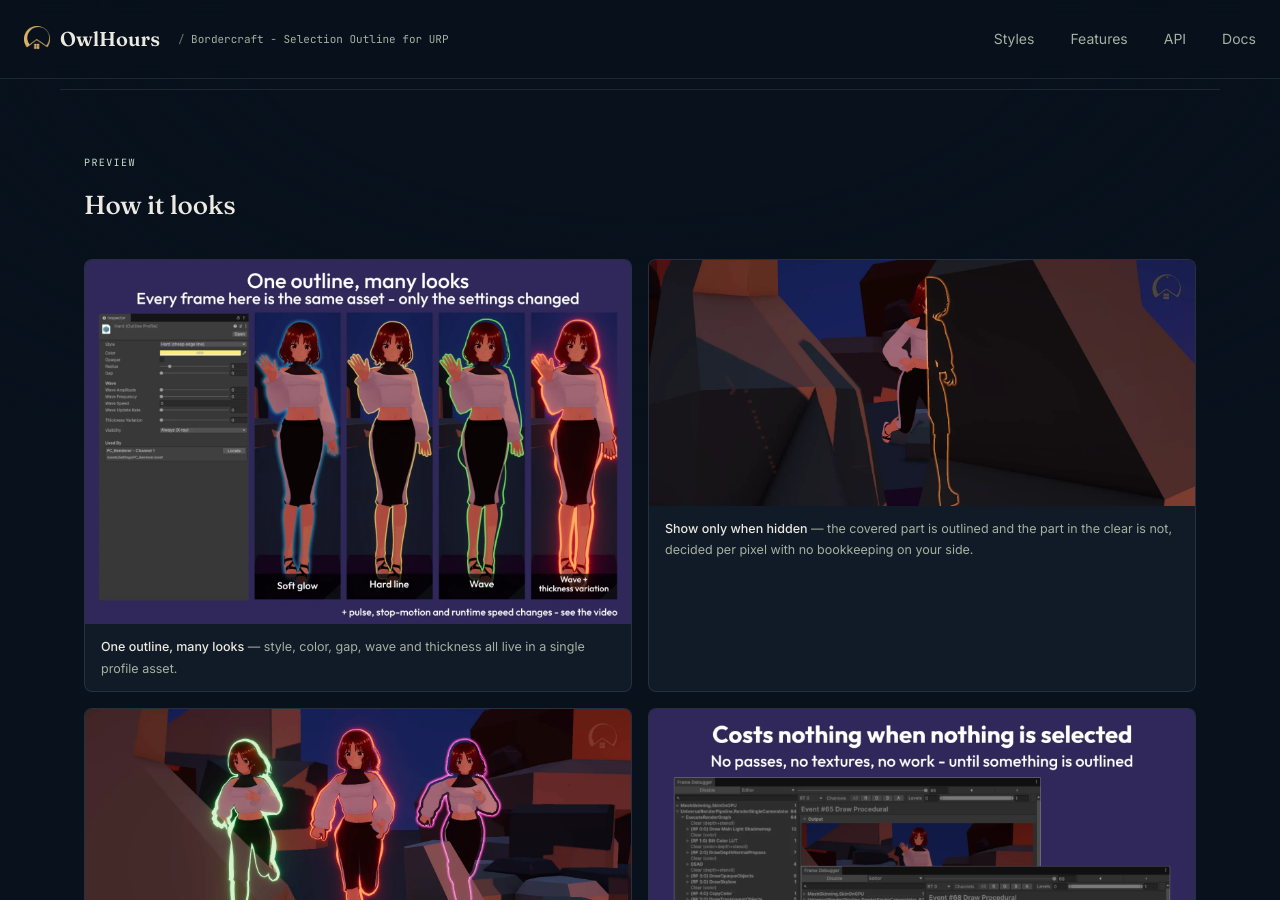
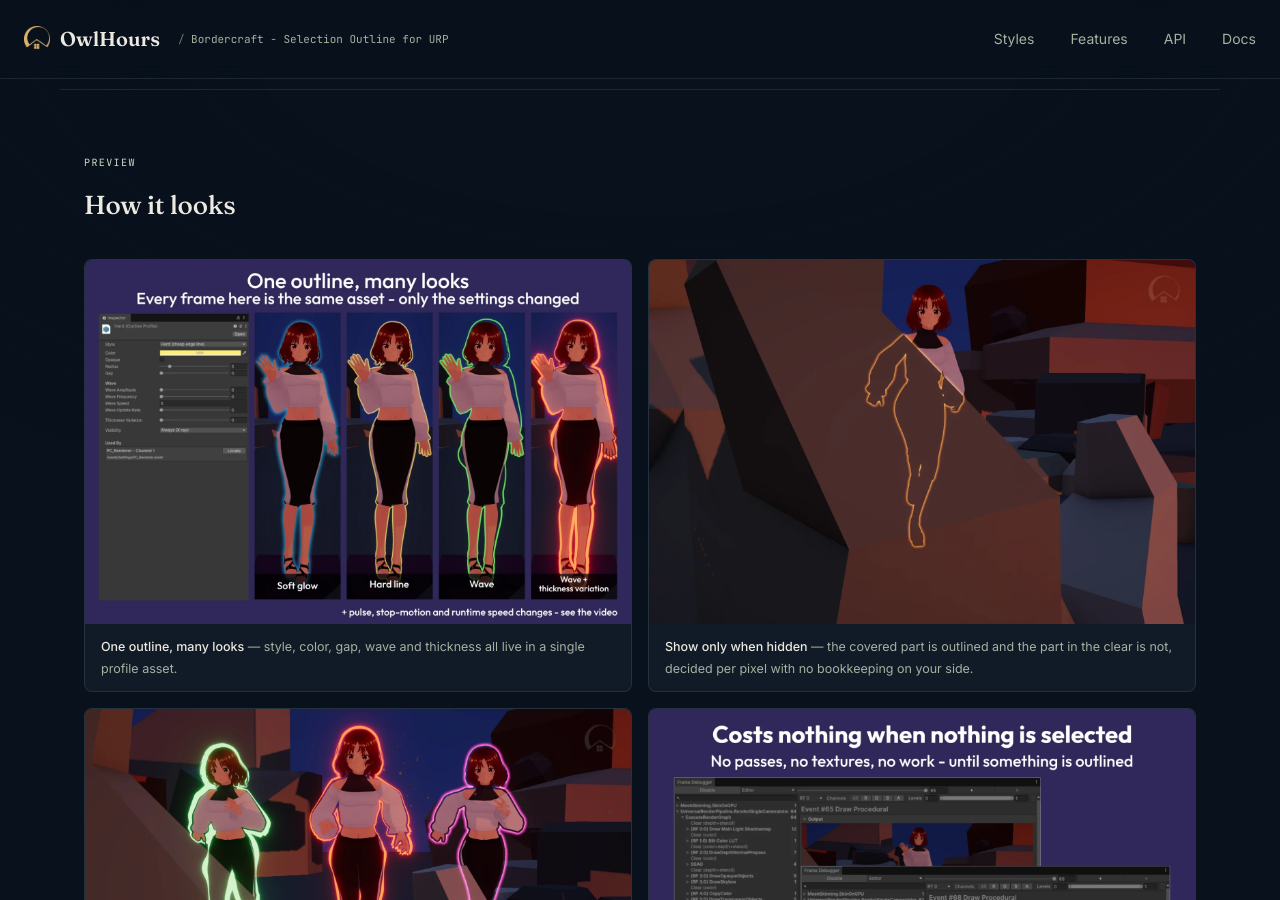
Before and after one commit to owlhoursspace/owlhourspace.github.io, a Jekyll site: the page tools/bordercraft-selection-outline-urp/index.html, which Jekyll copies as it is, in a window 1280 px wide and 900 px high, scrolled down 528 px. Built offline with Jekyll 4.4.1, drawn with Linux system fonts in a browser that asks for light colours.

Commit message:
Use the authored stills for the hidden and multi-channel previews
Co-Authored-By: Claude Opus 5 <noreply@anthropic.com>

```diff
--- a/tools/bordercraft-selection-outline-urp/index.html
+++ b/tools/bordercraft-selection-outline-urp/index.html
@@ -335,12 +335,12 @@
       </div>
 
       <div class="shot-card">
-        <img src="/assets/img/bordercraft/wherehidden.webp" width="1600" height="720" loading="lazy" alt="A character half behind a rock: the covered half is outlined, the visible half is not.">
+        <img src="/assets/img/bordercraft/wherehidden.webp" width="1600" height="1067" loading="lazy" alt="A character half behind a rock: the covered half is outlined, the visible half is not.">
         <div class="shot-caption"><strong>Show only when hidden</strong> — the covered part is outlined and the part in the clear is not, decided per pixel with no bookkeeping on your side.</div>
       </div>
 
       <div class="shot-card">
-        <img src="/assets/img/bordercraft/channels.webp" width="1600" height="720" loading="lazy" alt="Three characters outlined at once in green, red and pink.">
+        <img src="/assets/img/bordercraft/channels.webp" width="1600" height="1067" loading="lazy" alt="Three characters outlined at once in green, red and pink.">
         <div class="shot-caption"><strong>Several at once</strong> — different looks on screen together, each on its own channel, with no interference between them.</div>
       </div>
 
```
Also changed, not shown: assets/img/bordercraft/channels.webp, assets/img/bordercraft/wherehidden.webp.
